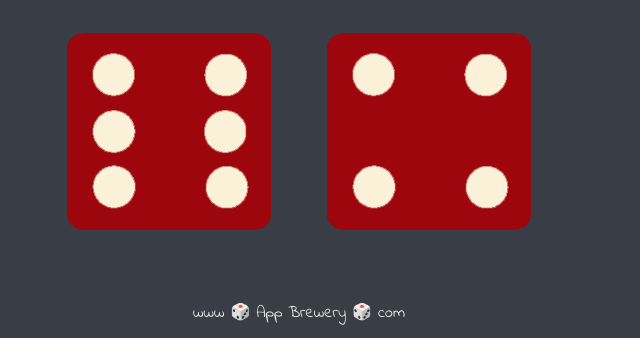
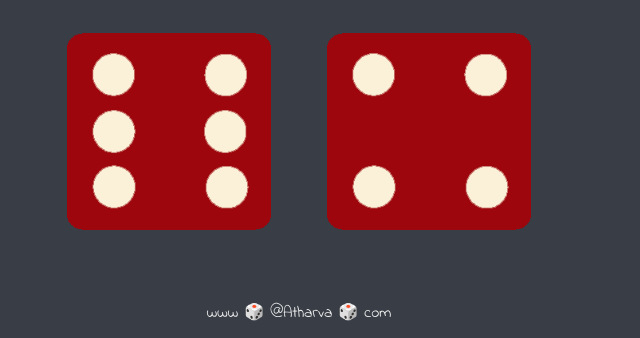
Before and after one commit to Atharva-Borawake/DiceeRoll, a plain HTML site: page index.html in a window 1280 px wide. Shown: the part 462-800 px from the top of the page, without its empty margins (341-981 px from the left). Drawn offline with Linux system fonts and the light colour scheme.

Commit message:
Update index.html

```diff
--- a/index.html
+++ b/index.html
@@ -30,7 +30,7 @@
 </body>
 
 <footer>
-  www 🎲 App Brewery 🎲 com
+  www 🎲 @Atharva 🎲 com
 </footer>
 
 </html>
```
